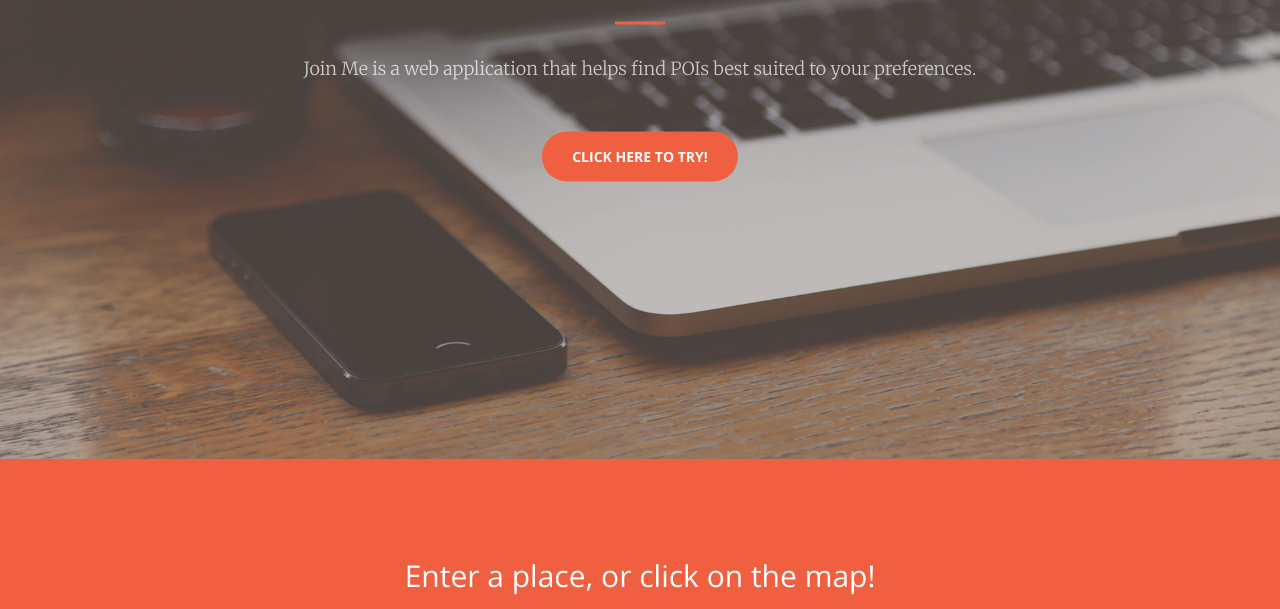
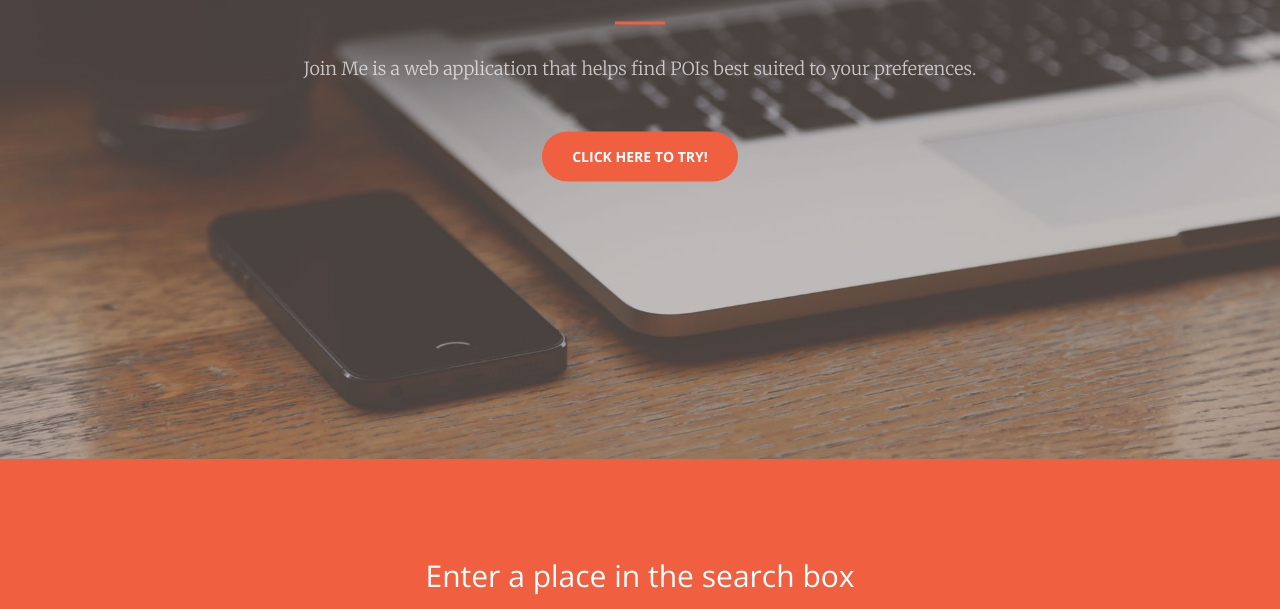
Before and after one commit to samsundar989-zz/Join-Me, a website: page index.html in a window 1280 px wide. Shown: the part 341-950 px from the top of the page. Drawn offline with nearby package versions, Linux system fonts and the light colour scheme; some packages are replaced by stand-ins of ours.

Commit message:
minor changes

```diff
--- a/index.html
+++ b/index.html
@@ -84,7 +84,7 @@
     <div class="container">
         <div class="row">
             <div class="col-lg-8 col-lg-offset-2 text-center">
-                <h2 class="section-heading">Enter a place, or click on the map!</h2>
+                <h2 class="section-heading">Enter a place in the search box</h2>
 
                 <hr class="light">
                 <p class="text-faded"></p>
```
